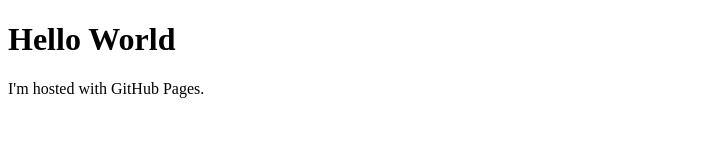
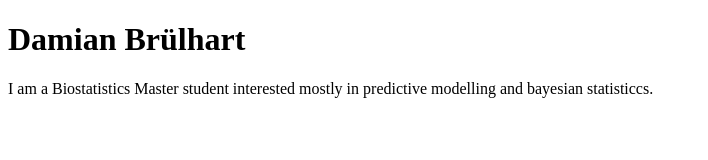
Before and after one commit to dbruel/dbruel.github.io, a plain HTML site: page index.html in a window 1280 px wide. Shown: the whole page, without its empty margins (0-708 px from the left). Drawn offline with Linux system fonts and the light colour scheme.

Commit message:
personalization

```diff
--- a/index.html
+++ b/index.html
@@ -1,7 +1,7 @@
 <!DOCTYPE html>
 <html>
 <body>
-<h1>Hello World</h1>
-<p>I'm hosted with GitHub Pages.</p>
+<h1>Damian Brülhart</h1>
+<p>I am a Biostatistics Master student interested mostly in predictive modelling and bayesian statisticcs.</p>
 </body>
 </html>
```
